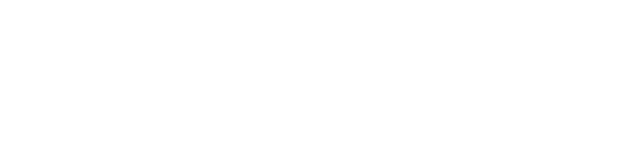
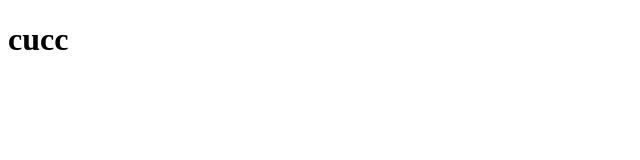
Before and after one commit to bUMmrR/2023IKT, a plain HTML site: page index.html in a window 1280 px wide. Shown: the full height of the page, 0-640 px from the left. Drawn offline with Linux system fonts and the light colour scheme.

Commit message:
Dani branchen valtozas

```diff
--- a/index.html
+++ b/index.html
@@ -7,6 +7,6 @@
     <title>Document</title>
 </head>
 <body>
-
+    <h1>cucc</h1>
 </body>
 </html>
```
